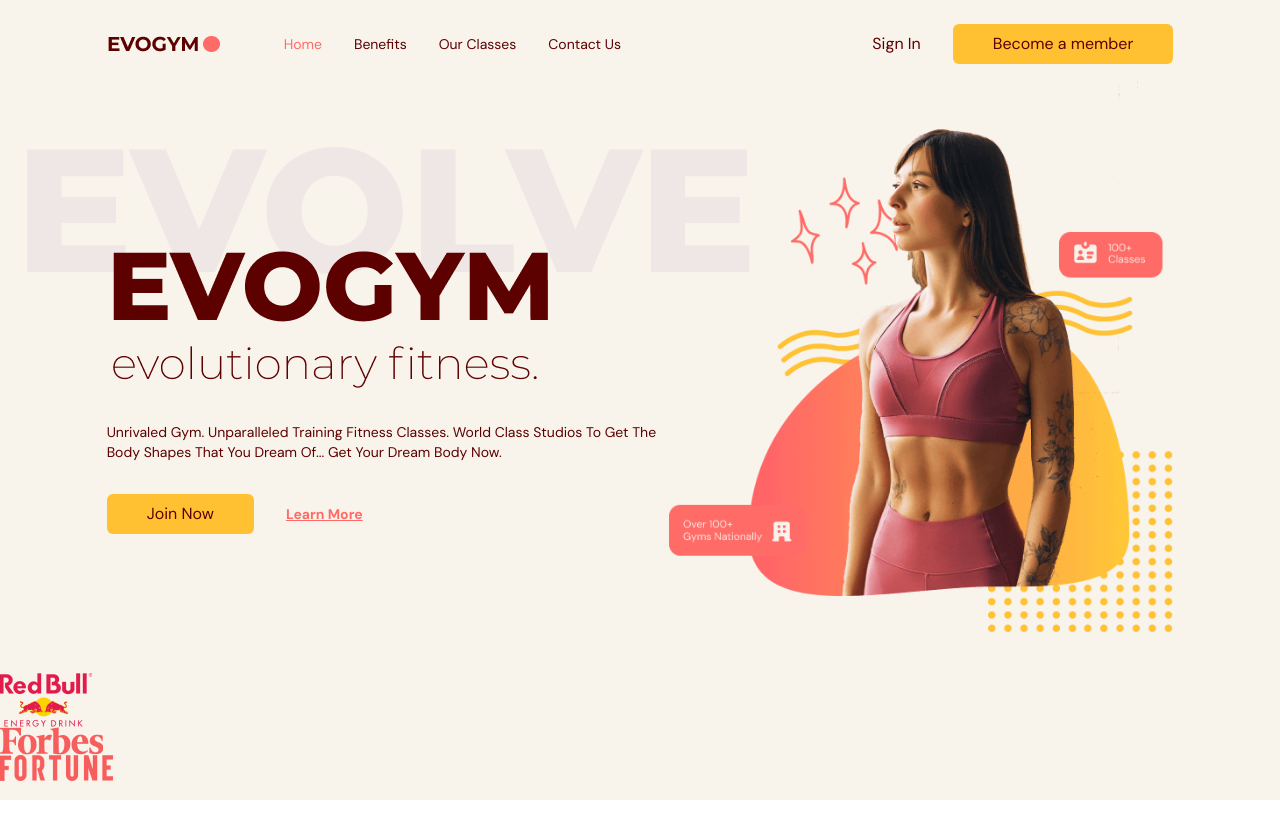
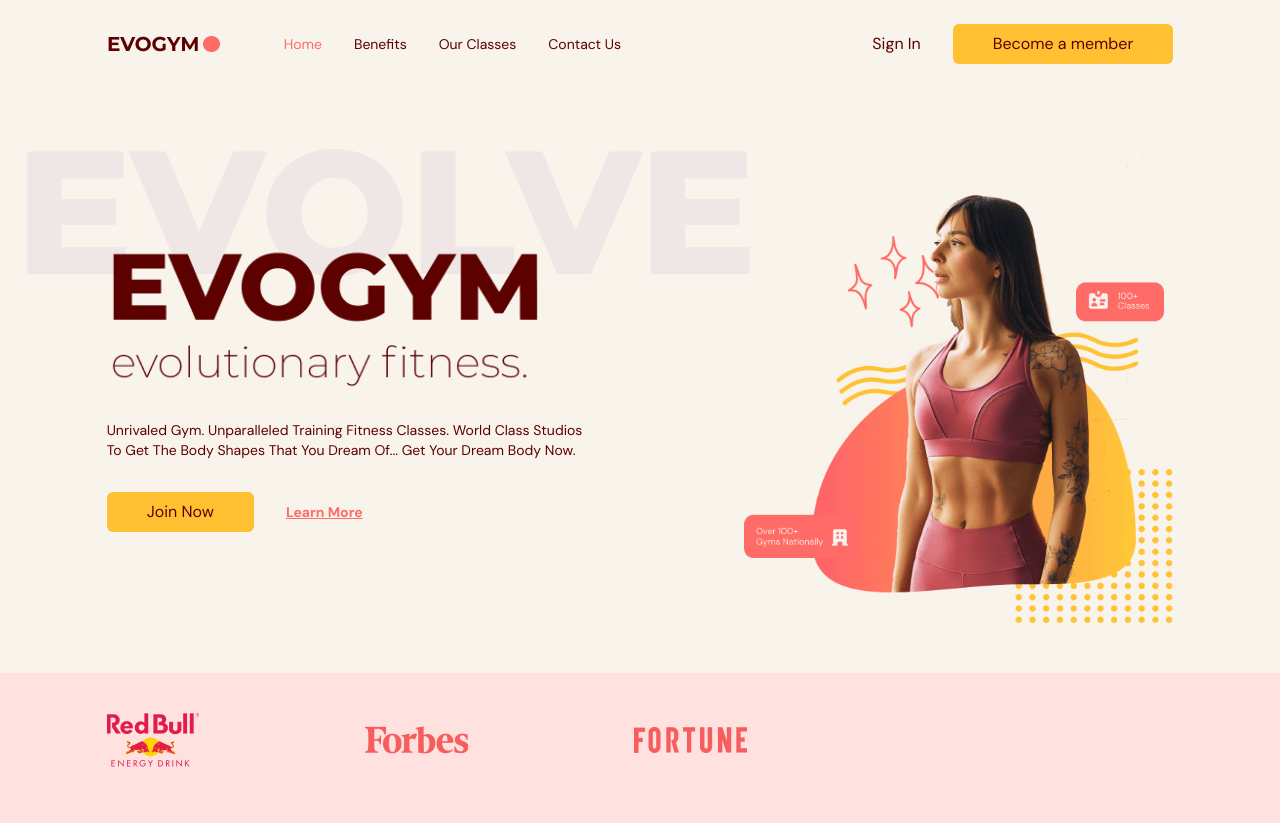
Before and after one commit to Vlad-dualv/fitness-website, a React (Vite) app: page / in a window 1280 px wide. Before the commit the page ends 800 px from the top, so only its background shows below. Built offline with nearby package versions, Linux system fonts and the light colour scheme.

Commit message:
style: sponsors

```diff
--- a/src/scenes/Home/index.tsx
+++ b/src/scenes/Home/index.tsx
@@ -42,15 +42,16 @@
 
         </div>
         {/*IMAGE*/}
-        <div>
+        <div className="flex basis-3-5 justify-center md:z-10
+        md:ml-40 md:mt-16 md:jusify-items-end">
             <img src={HomePageGraphic} alt="home pageGraphic" />
         </div>
     </div>
     {/*SPONSORS*/}
     {isAboveMediumScreens && (
-        <div>
-            <div>
-                <div>
+        <div className="h-[150px] w-full bg-primary-100 py-10">
+            <div className="mx-auto w-5/6">
+                <div className="flex w-3/5 items-center justify-between gap-8">
                     <img src={SponsorRedbull} alt="redbull sponsor" />
                     <img src={SponsorForbes} alt="forbes sponsor" />
                     <img src={SponsorFortune} alt="fortune sponsor" />
```
